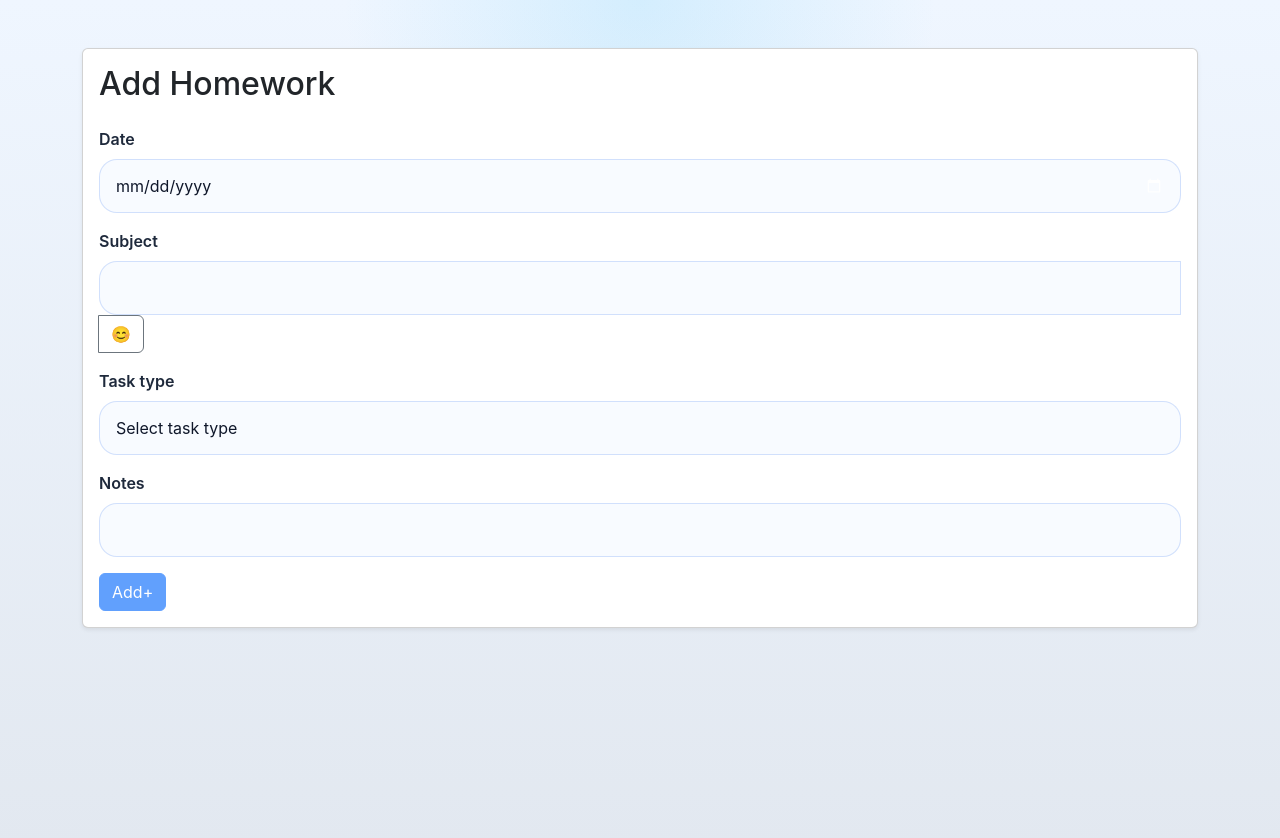
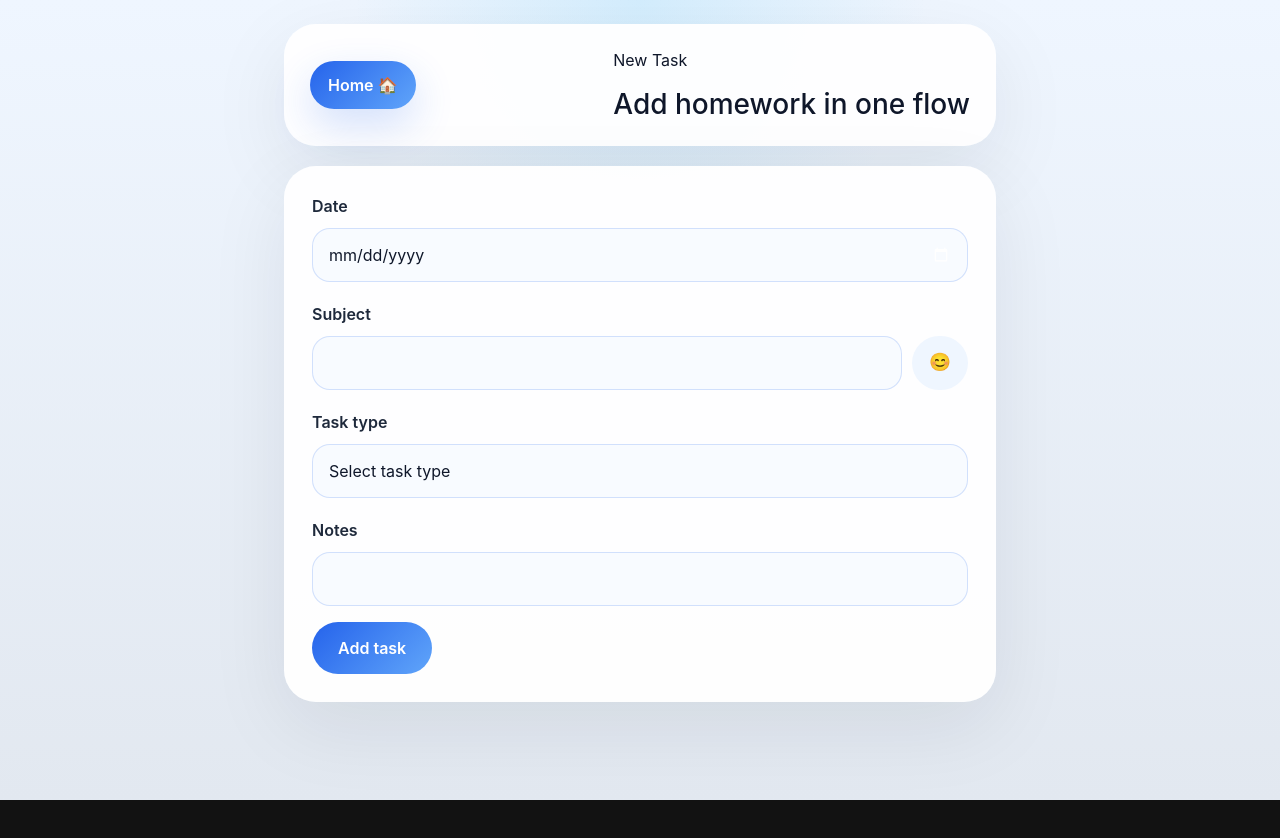
Before and after one commit to Luise45/MyStudyList, an Angular app in the folder frontend/: page /hws/create in a window 1280 px wide. Shown: the top 838 px of the page. After the commit the page ends 800 px from the top, so only its background shows below. Built offline with nearby package versions, Linux system fonts and the light colour scheme.

Commit message:
create hw html edit

```diff
--- a/frontend/src/app/hw-create/hw-create.html
+++ b/frontend/src/app/hw-create/hw-create.html
@@ -1,34 +1,31 @@
 
+<div class="create-shell">
+  <div class="create-header">
+    <button class="home-btn" (click)="goHome()">Home 🏠</button>
+    <div>
+      <p class="eyebrow">New Task</p>
+      <h2>Add homework in one flow</h2>
+    </div>
+  </div>
 
-<div class="container mt-5">
-    <div class="card shadow-sm">
-        <div class="card-body">
-
-            <h2 class="card-title mb-4"> Add Homework</h2>
+  <div class="create-card">
     <form [formGroup]="hwForm" (ngSubmit)="createHw()">
-<div class = "mb-3">
-    <label for="first_name" class="form-label">Date</label>
+      <div class="form-grid">
+        <div class="field-group">
+          <label for="date">Date</label>
           <input type="date" id="date" class="form-control" formControlName="date" required>
         </div>
 
- <!-- Subject with Emoji -->
- <div class="mb-3">
-    <label for="subject" class="form-label">Subject</label>
-    <div class="input-group">
+        <div class="field-group">
+          <label for="subject">Subject</label>
+          <div class="subject-group">
             <input type="text" id="subject" class="form-control" formControlName="subject" required>
-      <button type="button" class="btn btn-outline-secondary" (click)="toggleEmojiPicker()">😊</button>
+            <button type="button" class="icon-button" (click)="toggleEmojiPicker()">😊</button>
           </div>
         </div>
 
-  <!-- Emoji Picker -->
-  <div *ngIf="showEmojiPicker" class="mb-3">
-    <button class="btn btn-sm me-1" *ngFor="let emoji of emojis" (click)="addEmojiToSubject(emoji)">
-      {{ emoji }}
-    </button>
-  </div>
-
-<div class = "mb-3">
-    <label for="task_type" class="form-label">Task type</label>
+        <div class="field-group">
+          <label for="task_type">Task type</label>
           <select id="task_type" class="form-control" formControlName="task_type">
             <option value="" disabled selected>Select task type</option>
             <option value="Homework">Homework</option>
@@ -38,20 +35,22 @@
             <option value="Study">Study</option>
             <option value="Practice">Practice</option>
             <option value="Presentation">Presentation</option>
-
           </select>
-
         </div>
 
-<div class = "mb-3">
-    <label for="notes" class="form-label">Notes</label>
-    <input type="text" id="notes" class="form-control" formControlName="notes" >
+        <div class="field-group full-width">
+          <label for="notes">Notes</label>
+          <input type="text" id="notes" class="form-control" formControlName="notes">
+        </div>
       </div>
 
+      <div *ngIf="showEmojiPicker" class="emoji-picker">
+        <button type="button" class="emoji-button" *ngFor="let emoji of emojis" (click)="addEmojiToSubject(emoji)">
+          {{ emoji }}
+        </button>
+      </div>
 
-<button type="submit" class="btn btn-primary" [disabled]="hwForm.invalid"> Add+ </button>
-
-
+      <button type="submit" class="primary-button" [disabled]="hwForm.invalid">Add task</button>
     </form>
   </div>
 </div>
```
Lines whose indentation alone changed are shown as unchanged.
